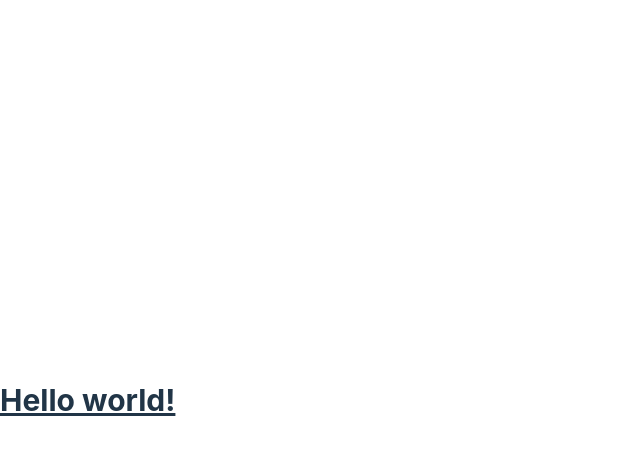
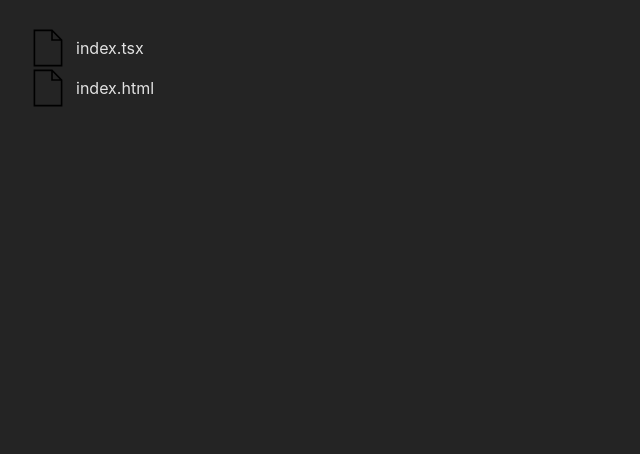
Before and after one commit to HassanAbdelhamed22/visual-studio-clone, a React (Vite) app: page / in a window 1280 px wide. Shown: the top 454 px of the page, without its empty margins (0-640 px from the left). Built offline with nearby package versions, Linux system fonts and the light colour scheme.

Commit message:
create file component and file svg

```diff
--- a/src/App.tsx
+++ b/src/App.tsx
@@ -1,10 +1,11 @@
+import FileComponents from "./components/FileComponents";
+
 function App() {
   return (
-    <>
-      <div>
-        <h1 className="text-3xl font-bold underline">Hello world!</h1>
-      </div>
-    </>
+    <div className="m-7">
+      <FileComponents fileName="index.tsx" />
+      <FileComponents fileName="index.html" />
+    </div>
   );
 }
 
--- /dev/null
+++ b/src/components/FileComponents.tsx
@@ -0,0 +1,18 @@
+import FileIcon from "./SVG/File";
+
+interface IProps {
+  fileName: string;
+}
+
+const FileComponents = ({ fileName }: IProps) => {
+  return (
+    <div className="flex items-center">
+      <span className="mr-2">
+        <FileIcon />
+      </span>
+      <span>{fileName}</span>
+    </div>
+  );
+};
+
+export default FileComponents;
--- /dev/null
+++ b/src/components/SVG/File.tsx
@@ -0,0 +1,14 @@
+export default function FileIcon() {
+  return (
+    <svg
+      xmlns="http://www.w3.org/2000/svg"
+      x="0px"
+      y="0px"
+      width="40"
+      height="40"
+      viewBox="0 0 50 50"
+    >
+      <path d="M 7 2 L 7 48 L 43 48 L 43 14.59375 L 42.71875 14.28125 L 30.71875 2.28125 L 30.40625 2 Z M 9 4 L 29 4 L 29 16 L 41 16 L 41 46 L 9 46 Z M 31 5.4375 L 39.5625 14 L 31 14 Z"></path>
+    </svg>
+  );
+}
--- a/src/index.css
+++ b/src/index.css
@@ -16,57 +16,3 @@
   -webkit-font-smoothing: antialiased;
   -moz-osx-font-smoothing: grayscale;
 }
-
-a {
-  font-weight: 500;
-  color: #646cff;
-  text-decoration: inherit;
-}
-a:hover {
-  color: #535bf2;
-}
-
-body {
-  margin: 0;
-  display: flex;
-  place-items: center;
-  min-width: 320px;
-  min-height: 100vh;
-}
-
-h1 {
-  font-size: 3.2em;
-  line-height: 1.1;
-}
-
-button {
-  border-radius: 8px;
-  border: 1px solid transparent;
-  padding: 0.6em 1.2em;
-  font-size: 1em;
-  font-weight: 500;
-  font-family: inherit;
-  background-color: #1a1a1a;
-  cursor: pointer;
-  transition: border-color 0.25s;
-}
-button:hover {
-  border-color: #646cff;
-}
-button:focus,
-button:focus-visible {
-  outline: 4px auto -webkit-focus-ring-color;
-}
-
-@media (prefers-color-scheme: light) {
-  :root {
-    color: #213547;
-    background-color: #ffffff;
-  }
-  a:hover {
-    color: #747bff;
-  }
-  button {
-    background-color: #f9f9f9;
-  }
-}
```
